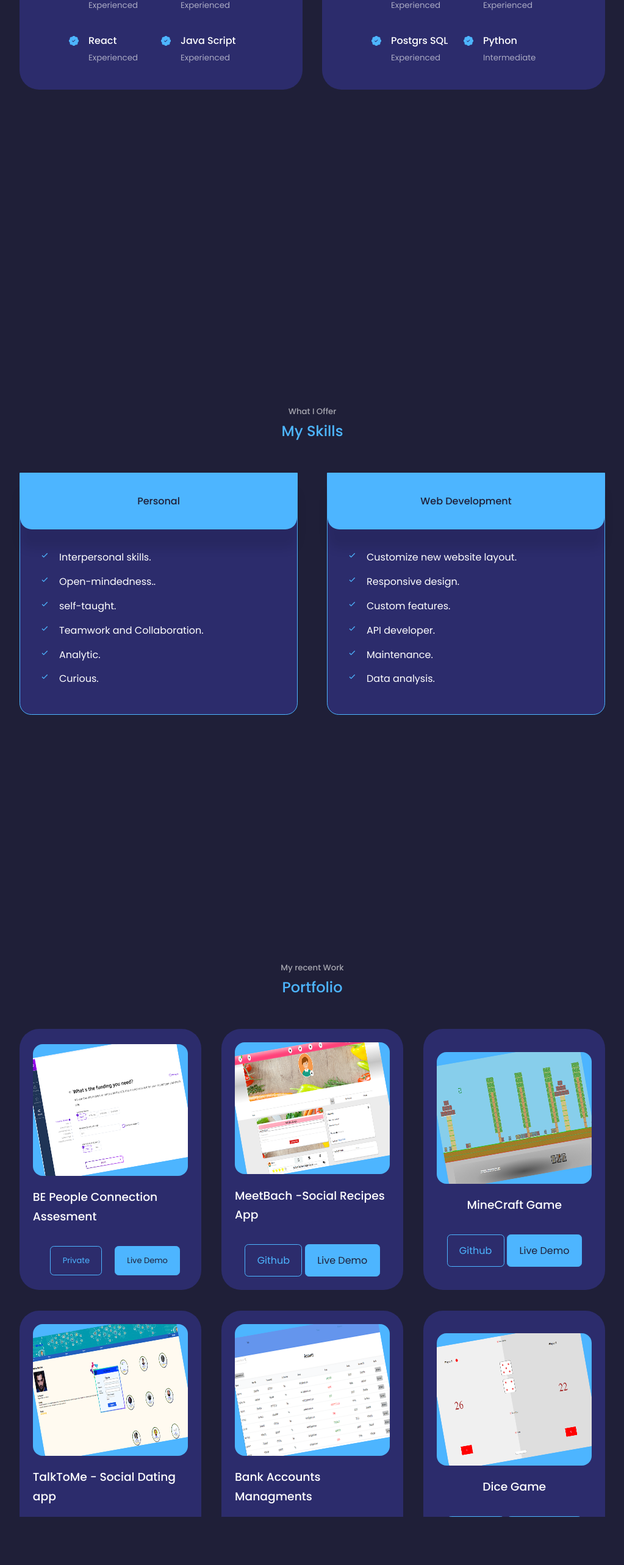
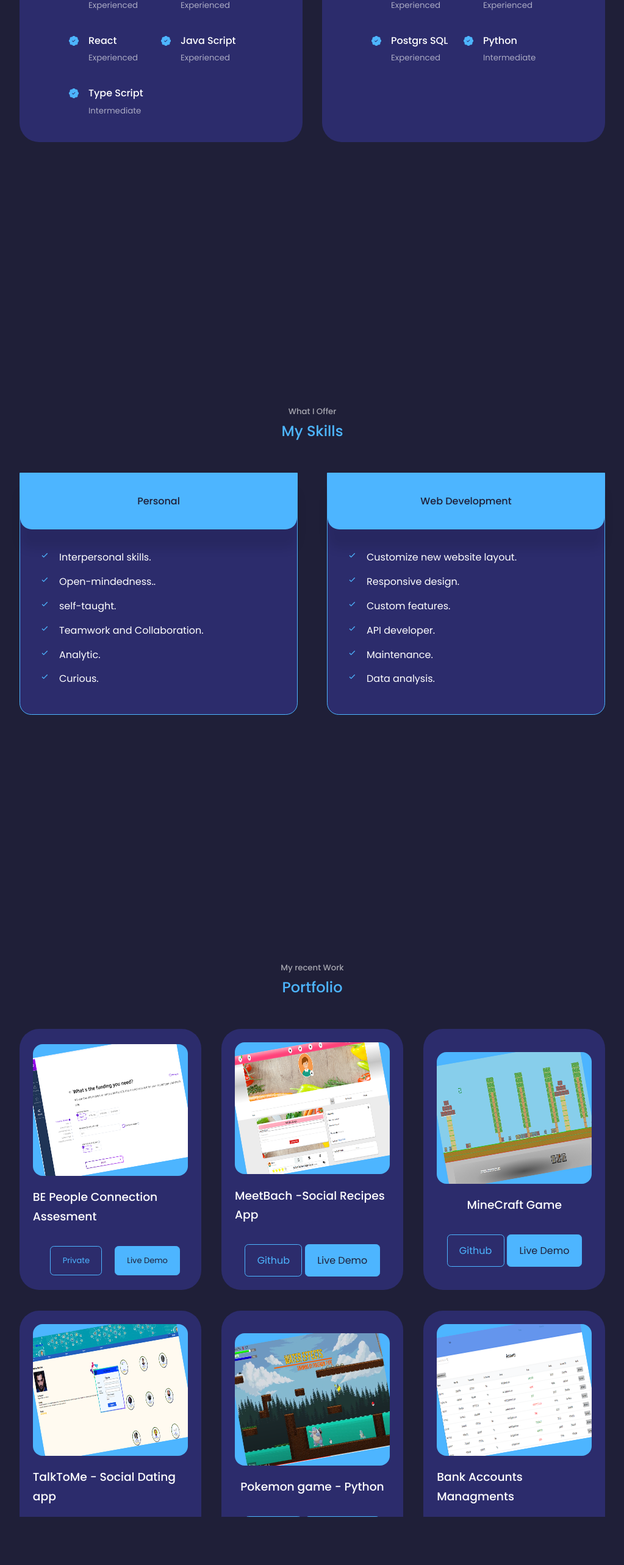
Before and after one commit to bennyh960/portfolio, a React (Create React App) app: page / in a window 1280 px wide. Shown: the part 1960-4526 px from the top of the page at 61% size, without its empty margins (128-1151 px from the left). Built offline with nearby package versions, Linux system fonts and the light colour scheme.

Commit message:
added pokemon project

```diff
--- a/src/components/experience/Experience.jsx
+++ b/src/components/experience/Experience.jsx
@@ -39,13 +39,13 @@ const Experience = () => {
                 <small className="text-light">Experienced</small>
               </div>
             </article>
-            {/* <article className="experience_detailes">
+            <article className="experience_detailes">
               <BsPatchCheckFill className="experience_detailes-icons" />
               <div>
                 <h4>Type Script</h4>
                 <small className="text-light">Intermediate</small>
               </div>
-            </article> */}
+            </article>
           </div>
         </div>
         <div className="experience__backend">
--- a/src/components/portfolio/Portfolio.jsx
+++ b/src/components/portfolio/Portfolio.jsx
@@ -11,6 +11,7 @@ import IMG7 from "../../assets/images/projects/chat-app.png";
 import IMG8 from "../../assets/images/projects/store.png";
 import IMG9 from "../../assets/images/projects/superStore.png";
 import IMG10 from "../../assets/images/projects/trivia.png";
+import IMG11 from "../../assets/images/projects/pokemon.png";
 
 const myProjectsData = [
   {
@@ -40,6 +41,13 @@ const myProjectsData = [
     title: "TalkToMe - Social Dating app",
     github: "https://github.com/bennyh960/TalkToMe-social",
     demo: "https://precious-heliotrope-1b4fcd.netlify.app/",
+    buttons: "btn btn-primary",
+  },
+  {
+    image: IMG11,
+    title: "Pokemon game - Python",
+    github: "https://github.com/bennyh960/pokemonPygame",
+    demo: "https://www.youtube.com/watch?v=q7dfMQq5RXg&ab_channel=bennyhassan",
     buttons: "btn btn-primary",
   },
   {
```
Also changed, not shown: src/assets/images/projects/pokemon.png (added).
